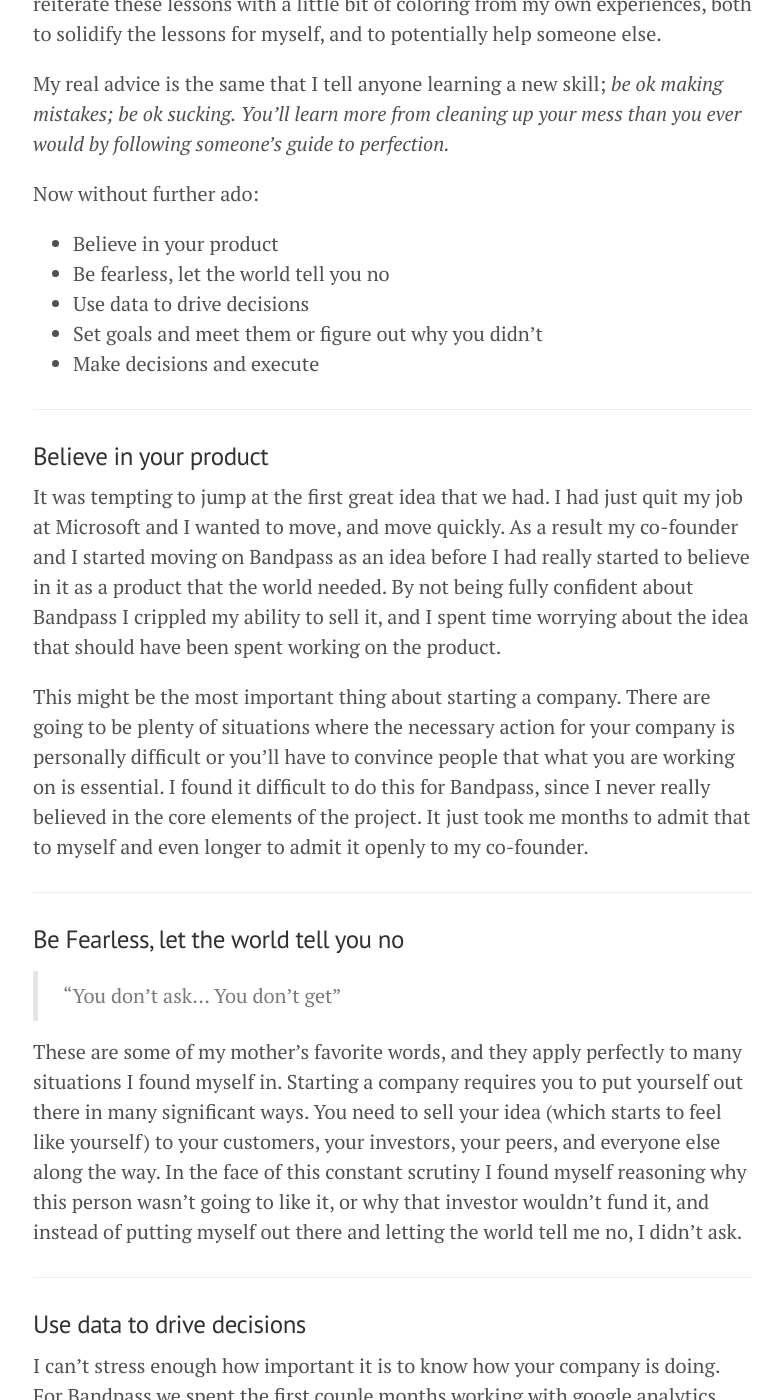
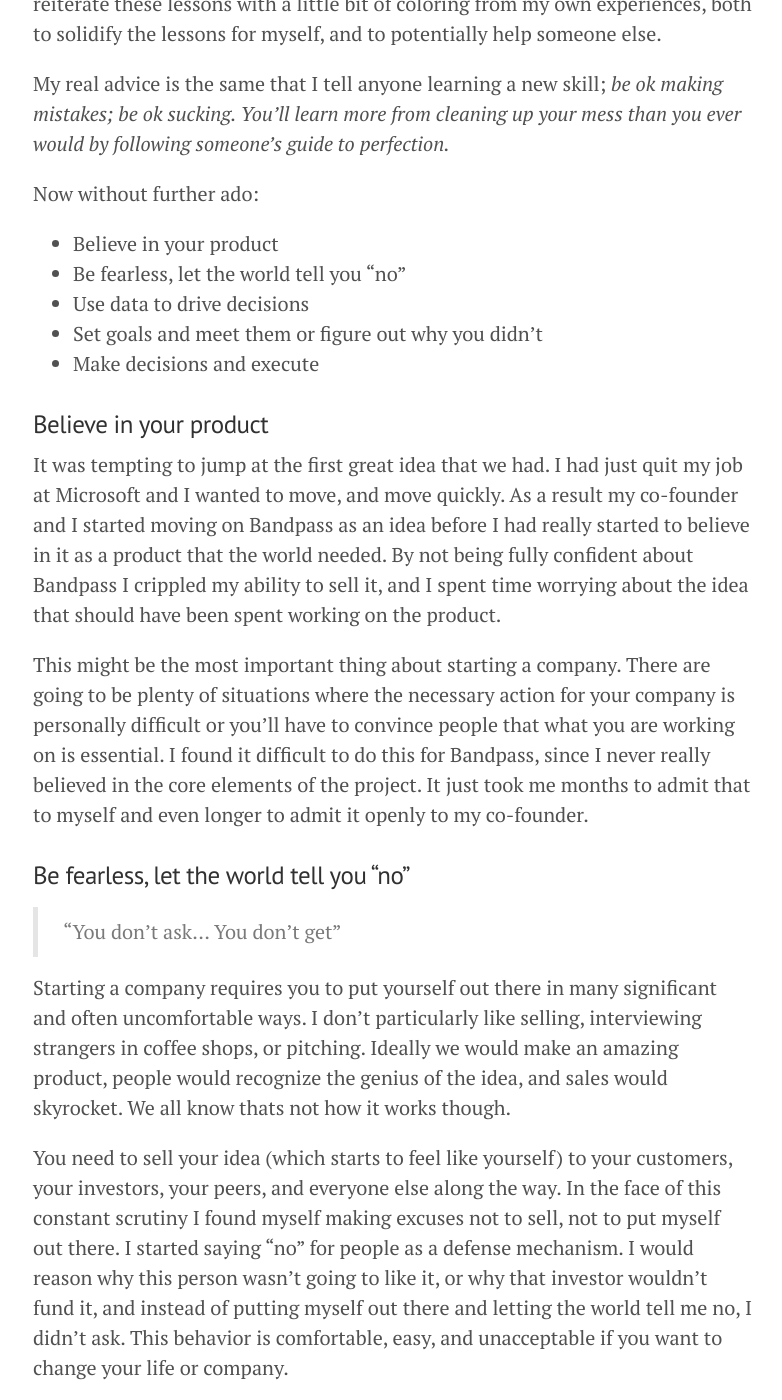
Before and after one commit to jofus101/jofus101.github.io, a Jekyll site: the page built from _posts/2014-11-06-lessons-from-a-failed-startup.md, in a window 1280 px wide and 1400 px high, scrolled down 521 px. Shown: the whole window, without its empty margins (247-1029 px from the left). Built offline with Jekyll 4.4.1, drawn with Linux system fonts in a browser that asks for light colours; Markdown is read by kramdown in place of the engine named in the settings; some of the changed text lies outside the part shown.

Commit message:
Update the fearless section.  get rid of the hr

```diff
--- a/_posts/2014-11-06-lessons-from-a-failed-startup.md
+++ b/_posts/2014-11-06-lessons-from-a-failed-startup.md
@@ -15,40 +15,44 @@
 Now without further ado:
 
 - Believe in your product
-- Be fearless, let the world tell you no
+- Be fearless, let the world tell you "no"
 - Use data to drive decisions
 - Set goals and meet them or figure out why you didn’t
 - Make decisions and execute
 
----
+
 ###Believe in your product
 
 It was tempting to jump at the first great idea that we had.  I had just quit my job at Microsoft and I wanted to move, and move quickly.  As a result my co-founder and I started moving on Bandpass as an idea before I had really started to believe in it as a product that the world needed.  By not being fully confident about Bandpass I crippled my ability to sell it, and I spent time worrying about the idea that should have been spent working on the product.
 
 This might be the most important thing about starting a company.  There are going to be plenty of situations where the necessary action for your company is personally difficult or you’ll have to convince people that what you are working on is essential.  I found it difficult to do this for Bandpass, since I never really believed in the core elements of the project.  It just took me months to admit that to myself and even longer to admit it openly to my co-founder.
 
----
-###Be Fearless, let the world tell you no
+
+###Be fearless, let the world tell you "no"
 
 > “You don’t ask… You don’t get”
 
-These are some of my mother’s favorite words, and they apply perfectly to many situations I found myself in.  Starting a company requires you to put yourself out there in many significant ways.  You need to sell your idea (which starts to feel like yourself) to your customers, your investors, your peers, and everyone else along the way.  In the face of this constant scrutiny I found myself reasoning why this person wasn’t going to like it, or why that investor wouldn’t fund it, and instead of putting myself out there and letting the world tell me no, I didn’t ask.
+Starting a company requires you to put yourself out there in many significant and often uncomfortable ways.  I don't particularly like selling, interviewing strangers in coffee shops, or pitching. Ideally we would make an amazing product, people would recognize the genius of the idea, and sales would skyrocket.  We all know thats not how it works though.
 
----
+You need to sell your idea (which starts to feel like yourself) to your customers, your investors, your peers, and everyone else along the way.  In the face of this constant scrutiny I found myself making excuses not to sell, not to put myself out there.  I started saying "no" for people as a defense mechanism. I would reason why this person wasn’t going to like it, or why that investor wouldn’t fund it, and instead of putting myself out there and letting the world tell me no, I didn’t ask. This behavior is comfortable, easy, and unacceptable if you want to change your life or company.
+
+Get out there and let the world tell you "no".
+
+
 ###Use data to drive decisions
 
 I can’t stress enough how important it is to know how your company is doing.  For Bandpass we spent the first couple months working with google analytics looking at page views.  This is fine for a landing page, but we had a prototype out there and didn’t have any visibility about how people were using it.  Ultimately the opacity of our prototype was demoralizing and hampered our ability to know what to work on with confidence.
 
 Build analytics into your product from day one, and make actionable goals that you can strive for based on those analytics. We needed a detailed view of who our customer was and how they were using our site.  What buttons were they pressing, what feature did we think was great that no one even saw?  Anything really.  And the effect of not tracking wasn’t just an opaque userbase, but it was also demoralizing for us.  We couldn’t move forward with confidence that our last release, or latest bug fix, was actually helping the users of our site.
 
----
+
 ###Set goals
 
 Another issue with our working style was a lack of clear goals during the development process.  Often it came from an inability to identify the singular most important next step, so we would have a bunch of things going on at once and make progress on a bunch of them simultaneously.  This way when I slipped one deadline we could point to some other element of the business and say we were working on that.  This didn’t work for us.  What we’ve started to do is have much more granular and limited weekly goals, that build up to a large monthly or quarterly goals.  By holding myself accountable to these goals, I’m able to get more discrete tasks done and I generally feel better having checked them off my list.
 
 There was definitely fear of picking thewrong task that held me backfrom committing to them while working on bandpass, when in reality I would at most lose 2 or 3 days of work and would definitely learn something from committing to completion of a task
 
----
+
 ###Decide and execute
 
 This goes hand in hand with the goals that you need to set. Don’t overthink your problems.  Make decisions and execute based on them.  Don’t spend to much time going over the pro’s and con’s of a choice, whether it be what technology to work with or what to do next.  Pick one, make it work, and then reevaluate at some point in the future.  Once again, even if you make the wrong choice you’ll be much better informed for the next round of work.
```
